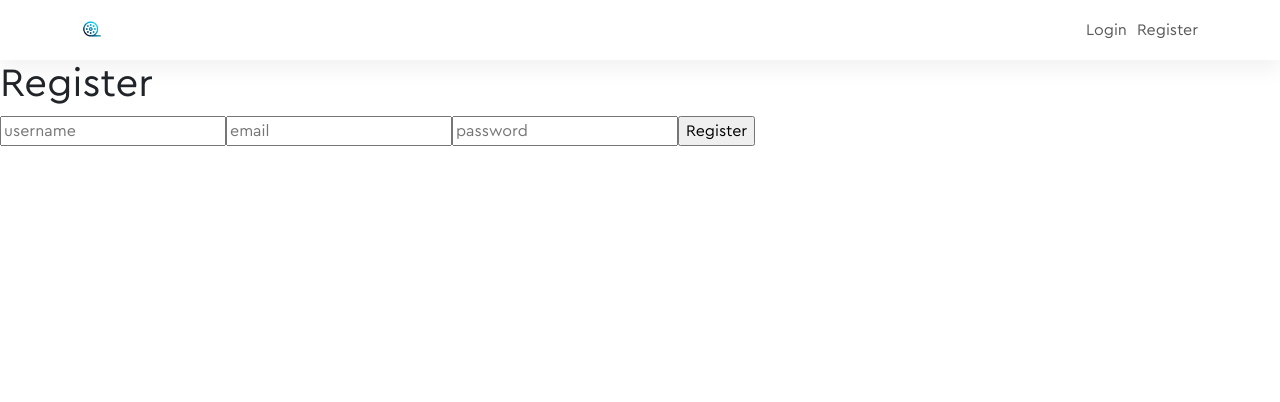
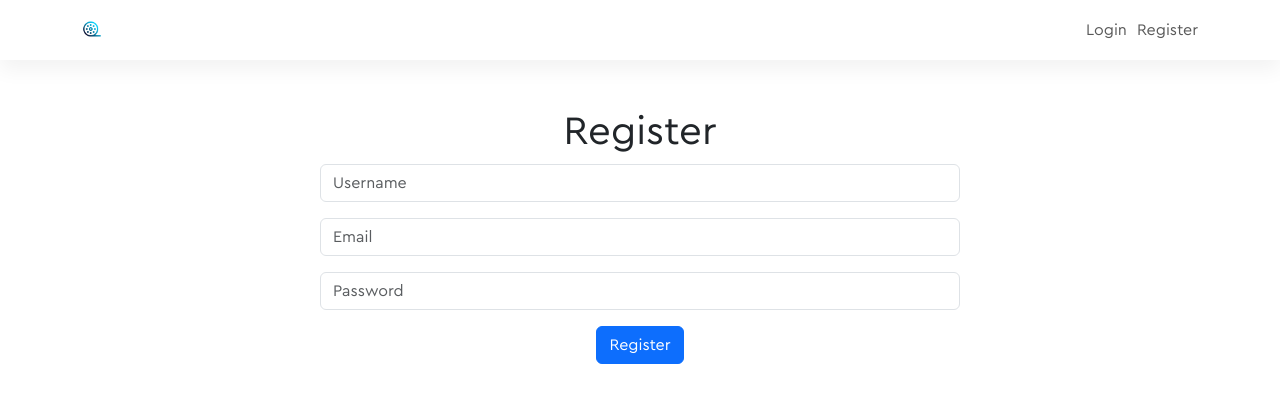
Before and after one commit to Bill-Katsakos/Movie-Cue, a React (Vite) app in the folder client/: page /register in a window 1280 px wide. Shown: the top 402 px of the page. Built offline with nearby package versions, Linux system fonts and the light colour scheme.

Commit message:
MERN stack - Movie Cue, style login/register

```diff
--- a/client/src/components/Login.jsx
+++ b/client/src/components/Login.jsx
@@ -24,25 +24,34 @@ function Login() {
     }
   }
   return (
-    <div>
+    <div className="d-flex flex-column justify-content-center align-items-center text-center mt-5">
       <h1>Login</h1>
-      <form onSubmit={handleLogin}>
+      <form onSubmit={handleLogin} className="w-50">
+        <div className="mb-3">
           <input
             type="email"
             value={email}
-          placeholder="email"
+            placeholder="Email"
             onChange={(e) => setEmail(e.target.value)}
+            className="form-control"
           />
+        </div>
+        <div className="mb-3">
           <input
             type="password"
             value={password}
-          placeholder="password"
+            placeholder="Password"
             onChange={(e) => setPassword(e.target.value)}
+            className="form-control"
           />
-        <input type="submit" value="Login" />
+        </div>
+        <button type="submit" className="btn btn-primary">
+          Login
+        </button>
       </form>
     </div>
   );
+
 }
 
 export default Login;
--- a/client/src/components/Register.jsx
+++ b/client/src/components/Register.jsx
@@ -35,31 +35,43 @@ function Register() {
   }
 
   return (
-    <div>
+    <div className="d-flex flex-column justify-content-center align-items-center text-center mt-5">
       <h1>Register</h1>
-      <form onSubmit={handleRegister}>
+      <form onSubmit={handleRegister} className="w-50">
+        <div className="mb-3">
           <input
             type="text"
             value={username}
-          placeholder="username"
+            placeholder="Username"
             onChange={(e) => setUserName(e.target.value)}
+            className="form-control"
           />
+        </div>
+        <div className="mb-3">
           <input
             type="email"
             value={email}
-          placeholder="email"
+            placeholder="Email"
             onChange={(e) => setEmail(e.target.value)}
+            className="form-control"
           />
+        </div>
+        <div className="mb-3">
           <input
             type="password"
             value={password}
-          placeholder="password"
+            placeholder="Password"
             onChange={(e) => setPassword(e.target.value)}
+            className="form-control"
           />
-        <input type="submit" value="Register" />
+        </div>
+        <button type="submit" className="btn btn-primary">
+          Register
+        </button>
       </form>
     </div>
   );
+
 }
 
 export default Register;
```
Lines whose indentation alone changed are shown as unchanged.
